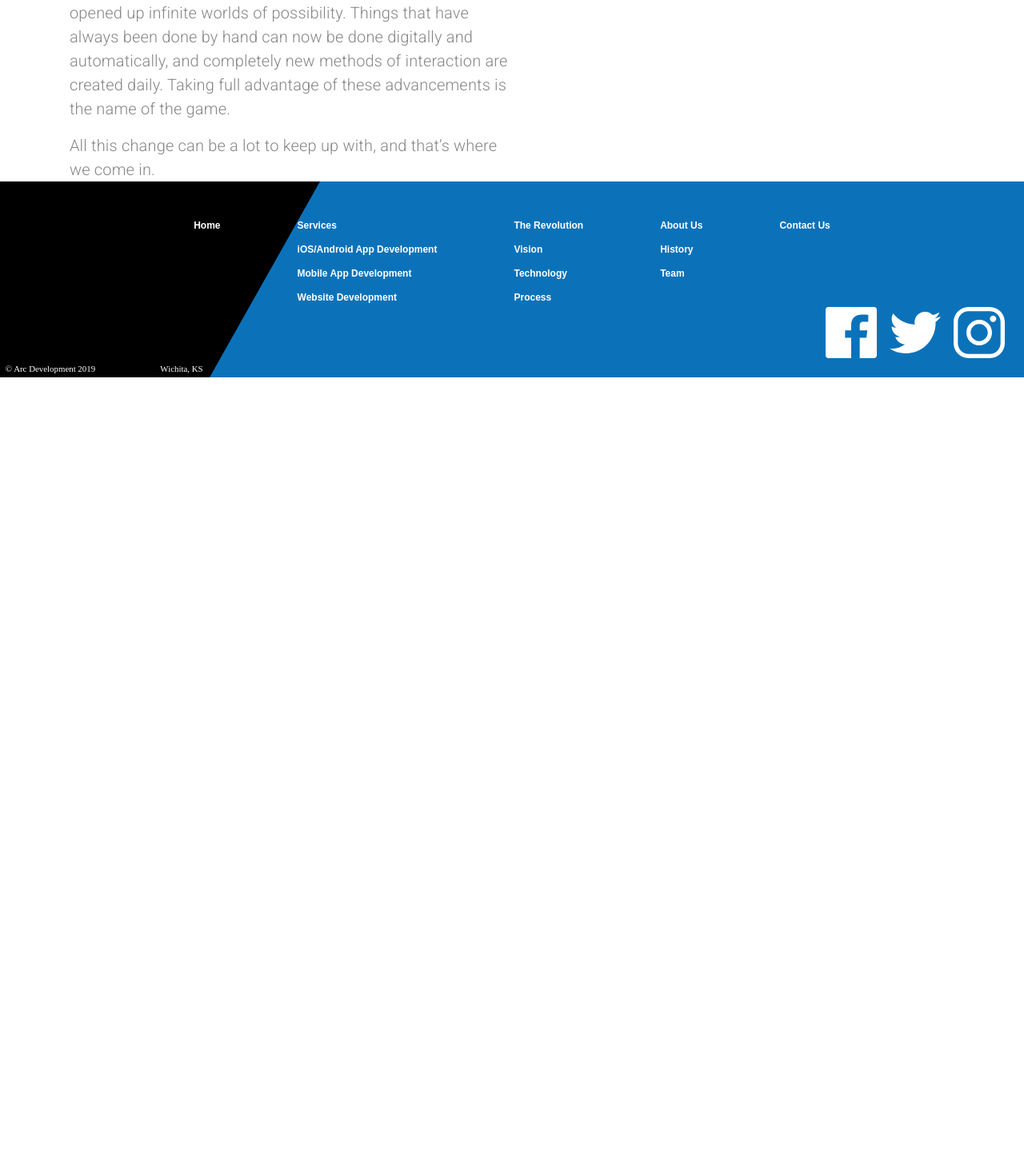
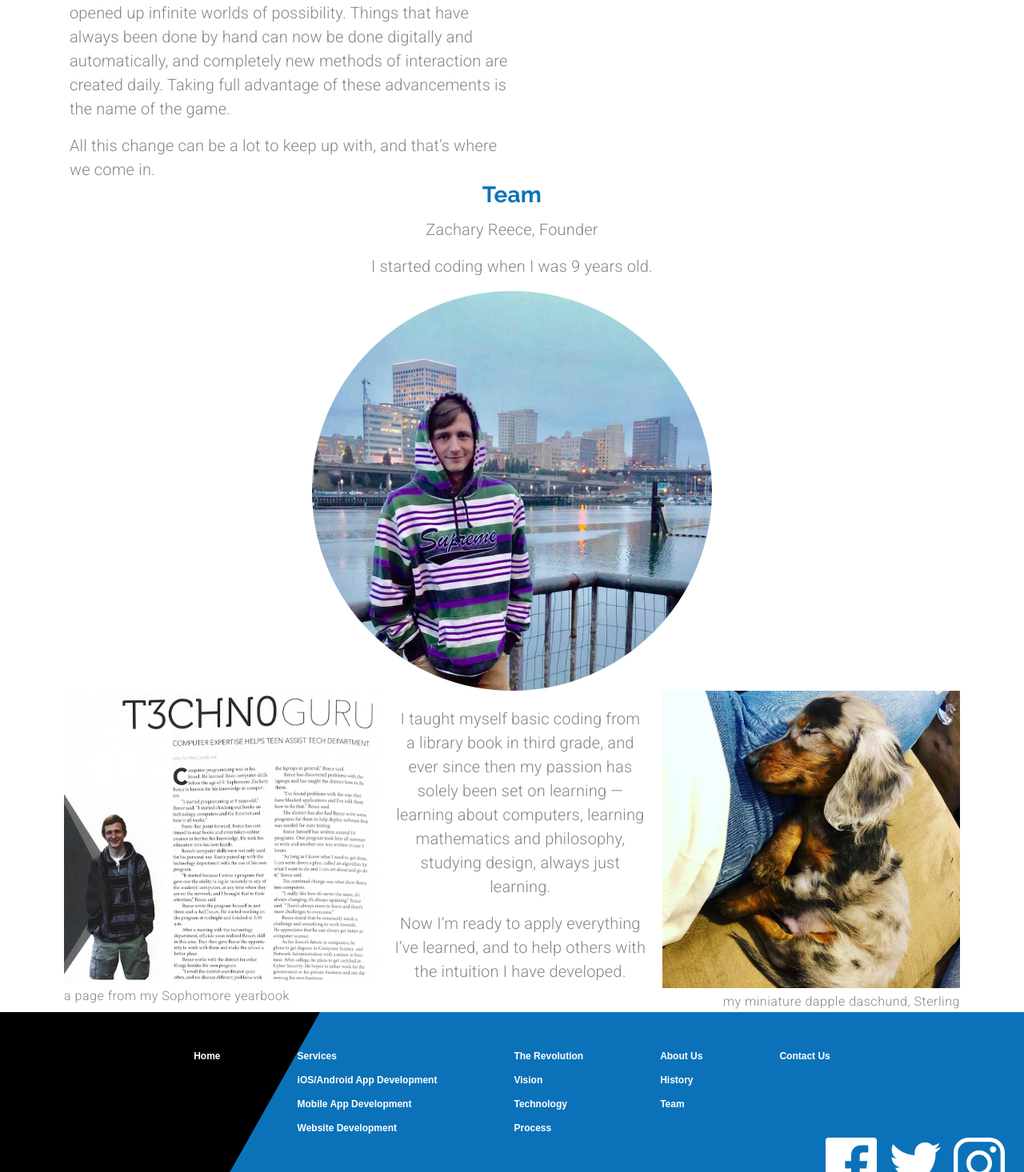
Before and after one commit to jeromeski/aceevolution, a React (Create React App) app: page /about in a window 1280 px wide. Shown: the part 696-2162 px from the top of the page at 80% size. Before the commit the page ends 1168 px from the top, so only its background shows below. Built offline with nearby package versions, Linux system fonts and the light colour scheme.

Commit message:
About Us Page - Team

```diff
--- a/src/components/About.js
+++ b/src/components/About.js
@@ -1,7 +1,10 @@
 import React from 'react';
 import { makeStyles, useTheme } from '@material-ui/core/styles';
-import { Grid, Typography, useMediaQuery } from '@material-ui/core';
+import { Grid, Typography, useMediaQuery, Avatar } from '@material-ui/core';
 import history from '../assets/history.svg';
+import profile from '../assets/founder.jpg';
+import yearbook from '../assets/yearbook.svg';
+import puppy from '../assets/puppy.svg';
 
 const useStyles = makeStyles(theme => ({
   missionStatement: {
@@ -18,6 +21,10 @@
       paddingLeft: '1.5em',
       paddingRight: '1.5em'
     }
+  },
+  avatar: {
+    height: '25em',
+    width: '25em'
   }
 }));
 
@@ -102,6 +109,59 @@
           </Grid>
         </Grid>
       </Grid>
+      <Grid item container direction='column' alignItems='center' className={classes.rowContainer}>
+        <Grid item>
+          <Typography align='center' variant='h4' gutterBottom>
+            Team
+          </Typography>
+        </Grid>
+        <Grid item>
+          <Typography align='center' variant='body1' paragraph>
+            Zachary Reece, Founder
+          </Typography>
+          <Typography variant='body1' paragraph align='center'>
+            I started coding when I was 9 years old.
+          </Typography>
+        </Grid>
+        <Grid item>
+          <Avatar alt='founder' src={profile} className={classes.avatar} />
+        </Grid>
+        <Grid item container>
+          <Grid item container direction='column' lg>
+            <Grid item>
+              <img src={yearbook} alt='yearbook page about founder' />
+            </Grid>
+            <Grid item>
+              <Typography variant='caption'>
+                {' '}
+                a page from my Sophomore yearbook
+              </Typography>
+            </Grid>
+          </Grid>
+          <Grid item lg style={{ maxWidth: '45em', padding: '1.25em' }}>
+            <Typography variant='body1' align='center' paragraph>
+              I taught myself basic coding from a library book in third grade,
+              and ever since then my passion has solely been set on learning —
+              learning about computers, learning mathematics and philosophy,
+              studying design, always just learning.
+            </Typography>
+            <Typography Typography variant='body1' align='center' paragraph>
+              Now I’m ready to apply everything I’ve learned, and to help others
+              with the intuition I have developed.
+            </Typography>
+          </Grid>
+          <Grid item container direction='column' lg alignItems='flex-end'>
+            <Grid item>
+              <img src={puppy} alt='grey spotted puppy' />
+            </Grid>
+            <Grid item>
+              <Typography variant='caption'>
+                my miniature dapple daschund, Sterling
+              </Typography>
+            </Grid>
+          </Grid>
+        </Grid>
+      </Grid>
     </Grid>
   );
 };
--- a/src/components/ui/Theme.js
+++ b/src/components/ui/Theme.js
@@ -64,6 +64,11 @@
       textTransform: 'none',
       borderRadius: 50,
       fontFamily: 'Roboto'
+    },
+    caption: {
+      fontSize: '1rem',
+      fontWeight: 300,
+      color: arcGrey
     }
   }
 });
```
